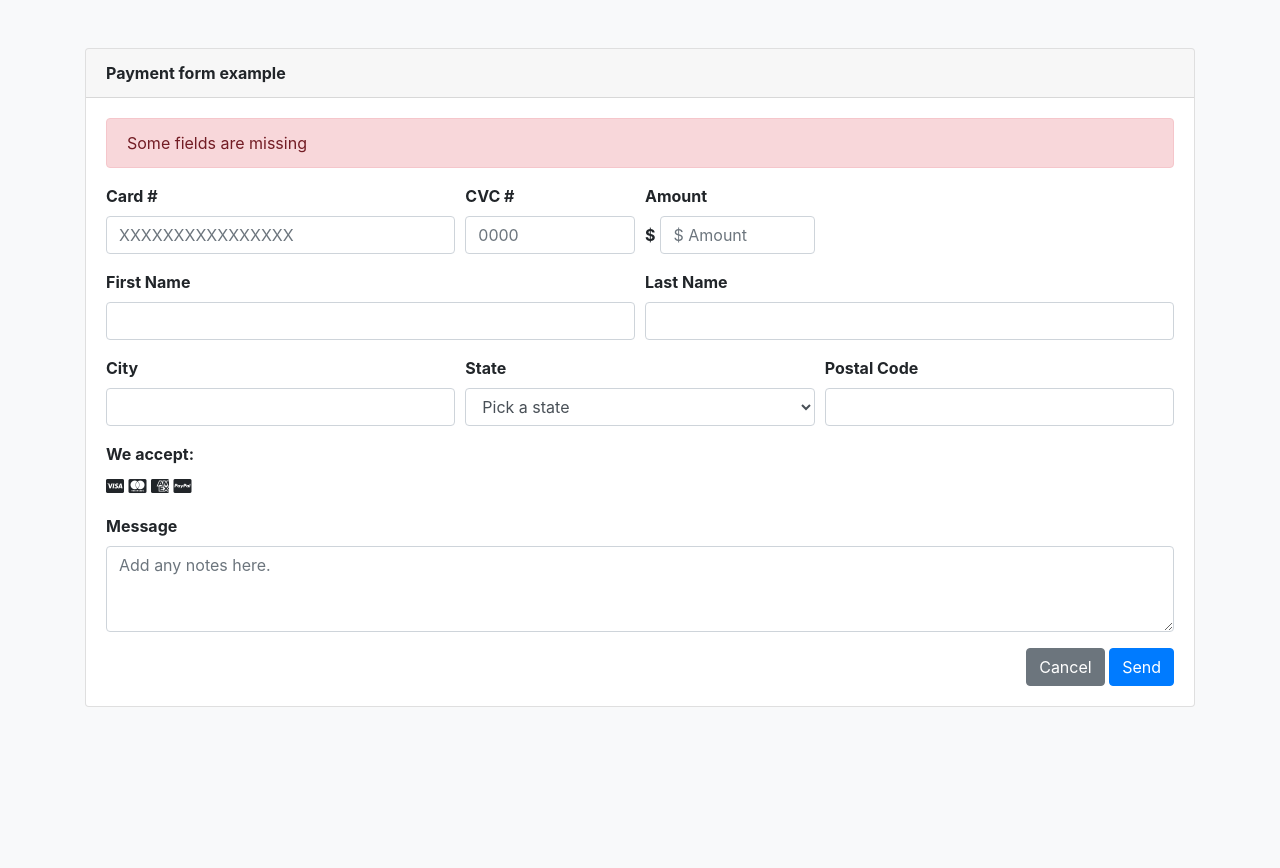
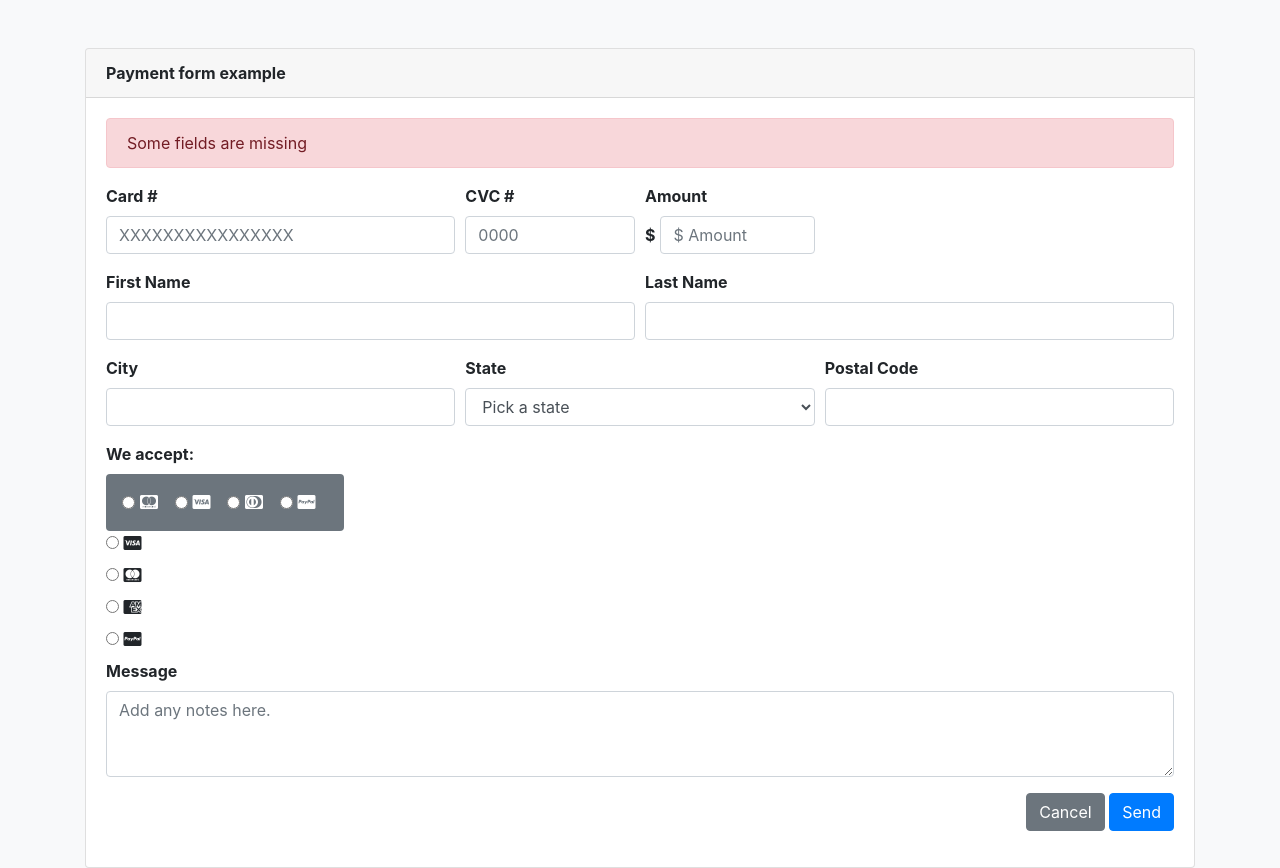
Before and after one commit to 4GeeksAcademy/Formulario-Yaralisa, a plain HTML site: page index.html in a window 1280 px wide. Before the commit the page ends 800 px from the top, so only its background shows below. Drawn offline with nearby package versions, Linux system fonts and the light colour scheme.

Commit message:
proyecto finalizado

```diff
--- a/Styles.css
+++ b/Styles.css
@@ -41,3 +41,7 @@ legend {
 .input-container span {
     margin-right: 5px; /* Espacio entre el símbolo y el input */
 }
+.b-pagos{
+display: table-row-group;
+width: 12%;
+}
--- a/index.html
+++ b/index.html
@@ -67,12 +67,59 @@
                         </div>
                     </div>
                     <div class="form-group">
-                        <label>We accept:</label>
-                        <div>
-                            <i class="fab fa-cc-visa"></i>
-                            <i class="fab fa-cc-mastercard"></i>
-                            <i class="fab fa-cc-amex"></i>
-                            <i class="fab fa-cc-paypal"></i>
+                        <div class="displayflex">
+                            <label>We accept:</label>
+                            <div class="b-pagos">
+                            <!-- Aquí puedes agregar las imágenes de los métodos de pago -->
+                            <div class="p-3 bg-secondary text-white rounded">
+                                <div class="form-check form-check-inline">
+                                    <input class="form-check-input" type="radio" name="options" id="option1" value="option1">
+                                    <label class="form-check-label" for="option1">
+                                        <i class="fa-brands fa-cc-mastercard"></i>
+                                    </label>
+                                </div>
+                                <div class="form-check form-check-inline">
+                                    <input class="form-check-input" type="radio" name="options" id="option2" value="option2">
+                                    <label class="form-check-label" for="option2">
+                                        <i class="fa-brands fa-cc-visa"></i>
+                                    </label>
+                                </div>
+                                <div class="form-check form-check-inline">
+                                    <input class="form-check-input" type="radio" name="options" id="option3" value="option3">
+                                    <label class="form-check-label" for="option3">
+                                        <i class="fa-brands fa-cc-diners-club"></i>
+                                    </label>
+                                </div>
+                                <div class="form-check form-check-inline">
+                                    <input class="form-check-input" type="radio" name="options" id="option4" value="option4">
+                                    <label class="form-check-label" for="option4">
+                                        <i class="fa-brands fa-cc-paypal"></i>
+                                    </label>
+                                </div>
+                            </div>
+
+
+
+                        <div class="b-pago">
+                            <form>
+                                <input type="radio" id="opcion1" name="grupo" value="1">
+                                <label for="opcion1">
+                                    <i class="fab fa-cc-visa"></i>
+                                </label><br>
+                                <input type="radio" id="opcion2" name="grupo" value="2">
+                                <label for="opcion2">
+                                    <i class="fab fa-cc-mastercard"></i>
+                                </label><br>
+                                <input type="radio" id="opcion3" name="grupo" value="3">
+                                <label for="opcion3">
+                                    <i class="fab fa-cc-amex"></i>
+                                </label><br>
+                                <input type="radio" id="opcion4" name="grupo" value="4">
+                                <label for="opcion4">
+                                    <i class="fab fa-cc-paypal"></i>
+                                </label><br>
+                              </form>
+
                         </div>
                     </div>
                     <div class="form-group">
```
